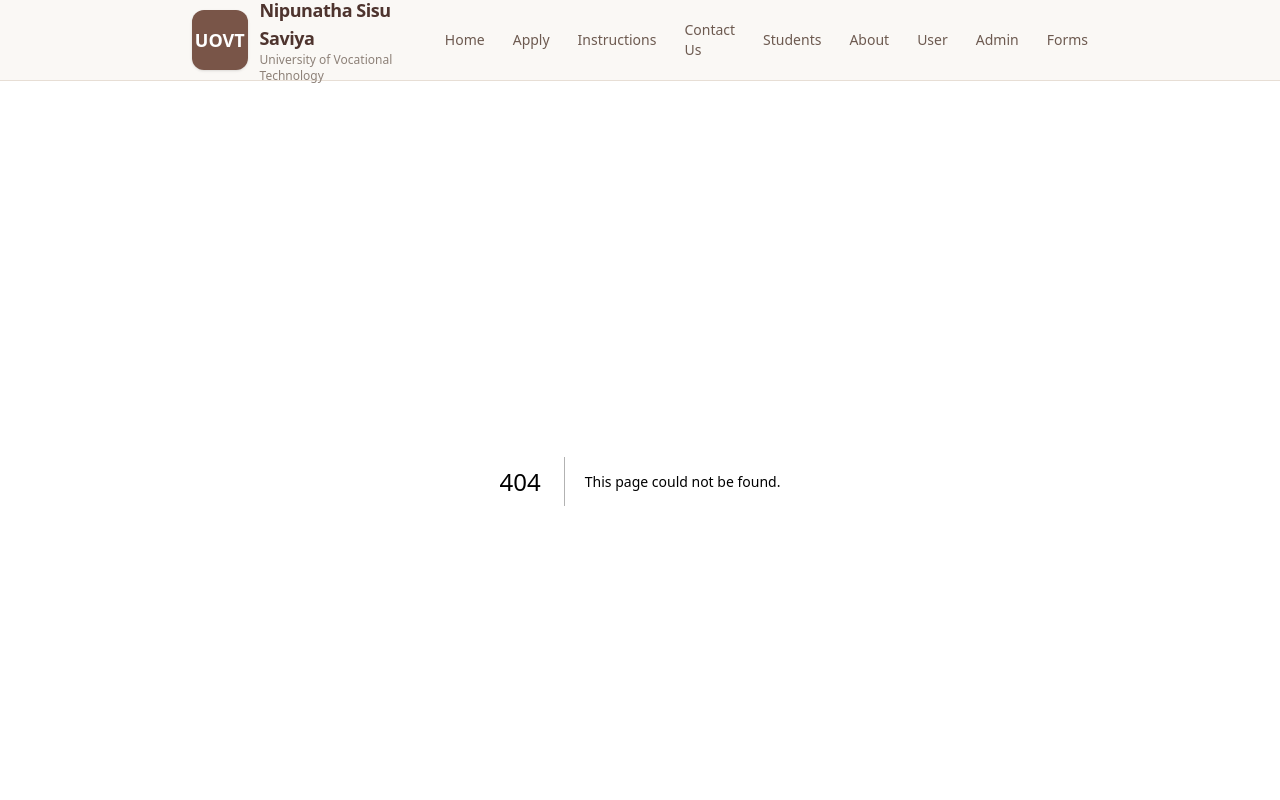
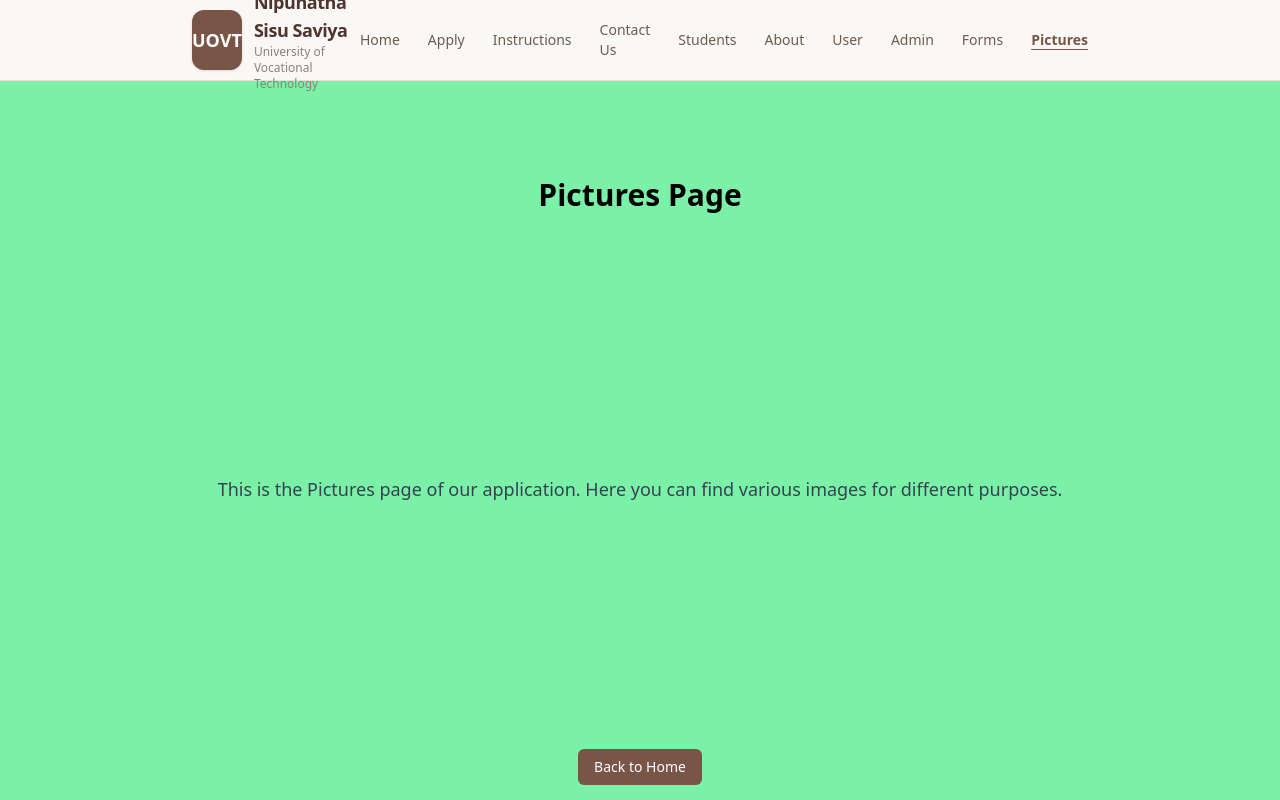
Before and after one commit to darshaanuradha/student_management_system_client, a Next.js app: page /pictures in a window 1280 px wide. Before the commit this address had no page. Shown: the top 800 px of the page. Built offline with nearby package versions, Linux system fonts and the light colour scheme.

Commit message:
Add Pictures page and update Navbar with new link; refactor layout structure in Other and Settings components

```diff
--- a/app/(other)/layout.tsx
+++ b/app/(other)/layout.tsx
@@ -6,9 +6,9 @@ export default function OtherLayout({
 }) {
   return (
     <>
-        <main className="min-h-screen max-w-7xl mx-auto flex flex-col bg-green-300">
+        <div className="min-h-screen max-w-7xl mx-auto flex flex-col bg-green-300">
                 {children}
-        </main>
+        </div>
     </>
   );
 }
--- /dev/null
+++ b/app/(other)/pictures/page.tsx
@@ -0,0 +1,12 @@
+import { BackButton } from "@/components/BackButton";
+
+export default function Pictures(){
+  return (
+    <div className="flex min-h-screen flex-col items-center justify-between p-24">
+                <h1 className="text-3xl font-bold">Pictures Page</h1>
+                <p className="mt-4 text-lg text-gray-700">This is the Pictures page of our application. Here you can find various images for different purposes.
+                </p>
+                 <BackButton/>
+            </div>
+  );
+}
--- a/app/(settings)/layout.tsx
+++ b/app/(settings)/layout.tsx
@@ -6,9 +6,9 @@ export default function SettingsLayout({
 }) {
   return (
     <>
-        <main className="min-h-screen max-w-7xl mx-auto flex flex-col bg-red-300">
+        <div className="min-h-screen max-w-7xl mx-auto flex flex-col bg-red-300">
                 {children}
-        </main>
+        </div>
     </>
   );
 }
--- a/components/Navbar.tsx
+++ b/components/Navbar.tsx
@@ -15,6 +15,7 @@ export default function Navbar() {
     { href: "/user", label: "User" },
     { href: "/admin", label: "Admin" },
     { href: "/forms", label: "Forms" },
+    { href: "/pictures", label: "Pictures" },
   ];
 
   const [menuOpen, setMenuOpen] = useState(false);
```
